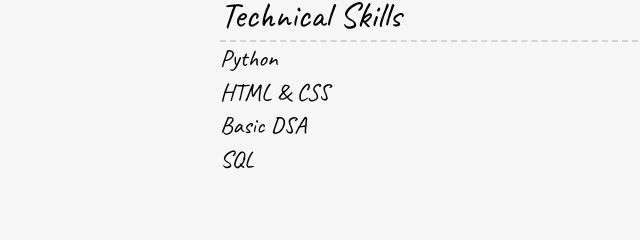
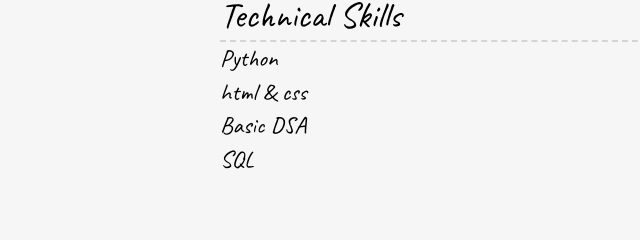
Before and after one commit to kirankumarhr672002/portfolio, a plain HTML site: page resume.html in a window 1280 px wide. Shown: the part 1073-1313 px from the top of the page, 0-640 px from the left. Drawn offline with nearby package versions, Linux system fonts and the light colour scheme.

Commit message:
Update resume.html

```diff
--- a/resume.html
+++ b/resume.html
@@ -55,7 +55,7 @@
       <h2> Technical Skills</h2>
       <section>
         <h3>Python</h3>
-        <h3>HTML & CSS</h3>
+        <h3>html & css</h3>
         <h3>Basic DSA</h3>
         <h3>SQL</h3>
       </section>
```
